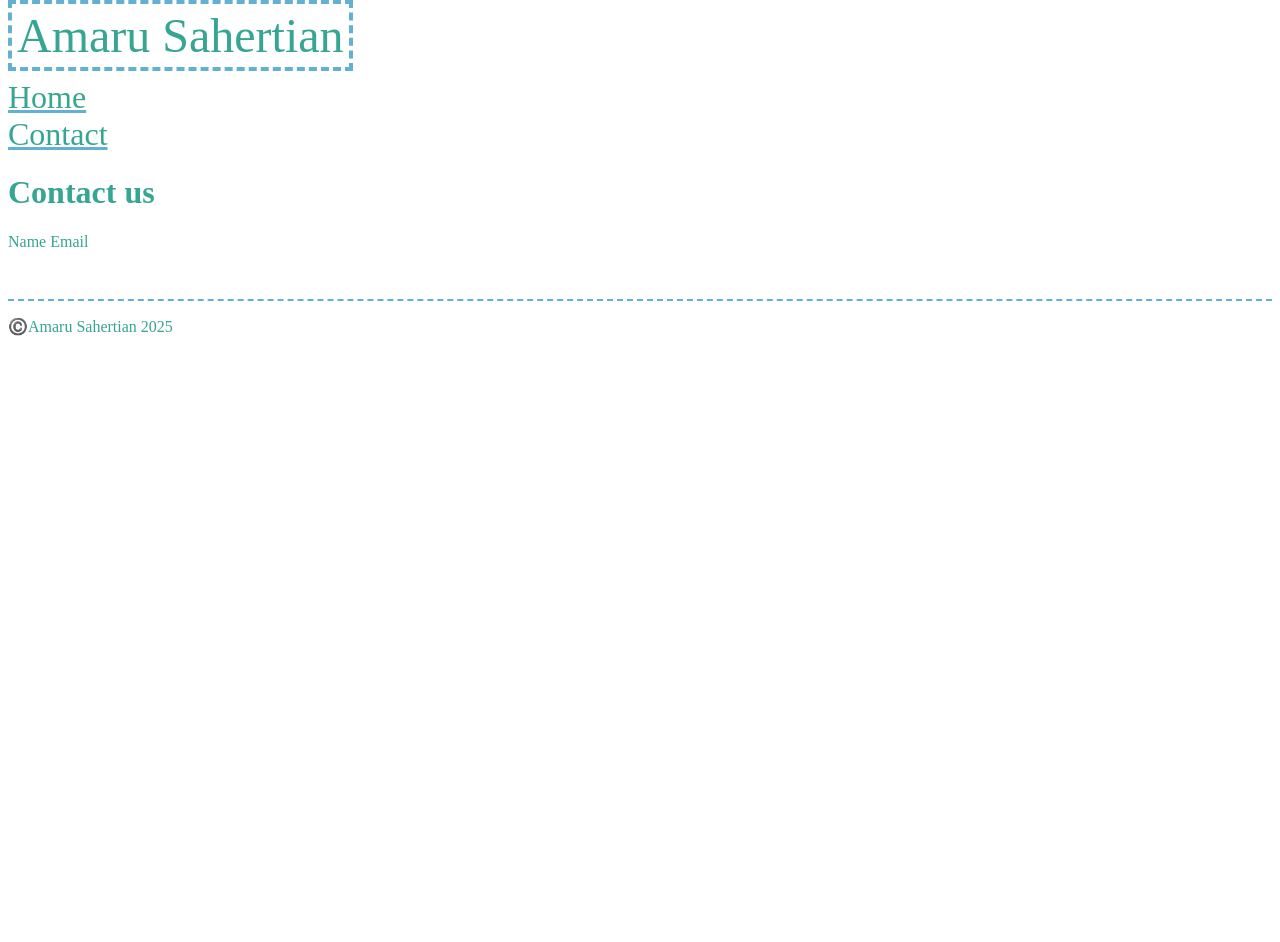
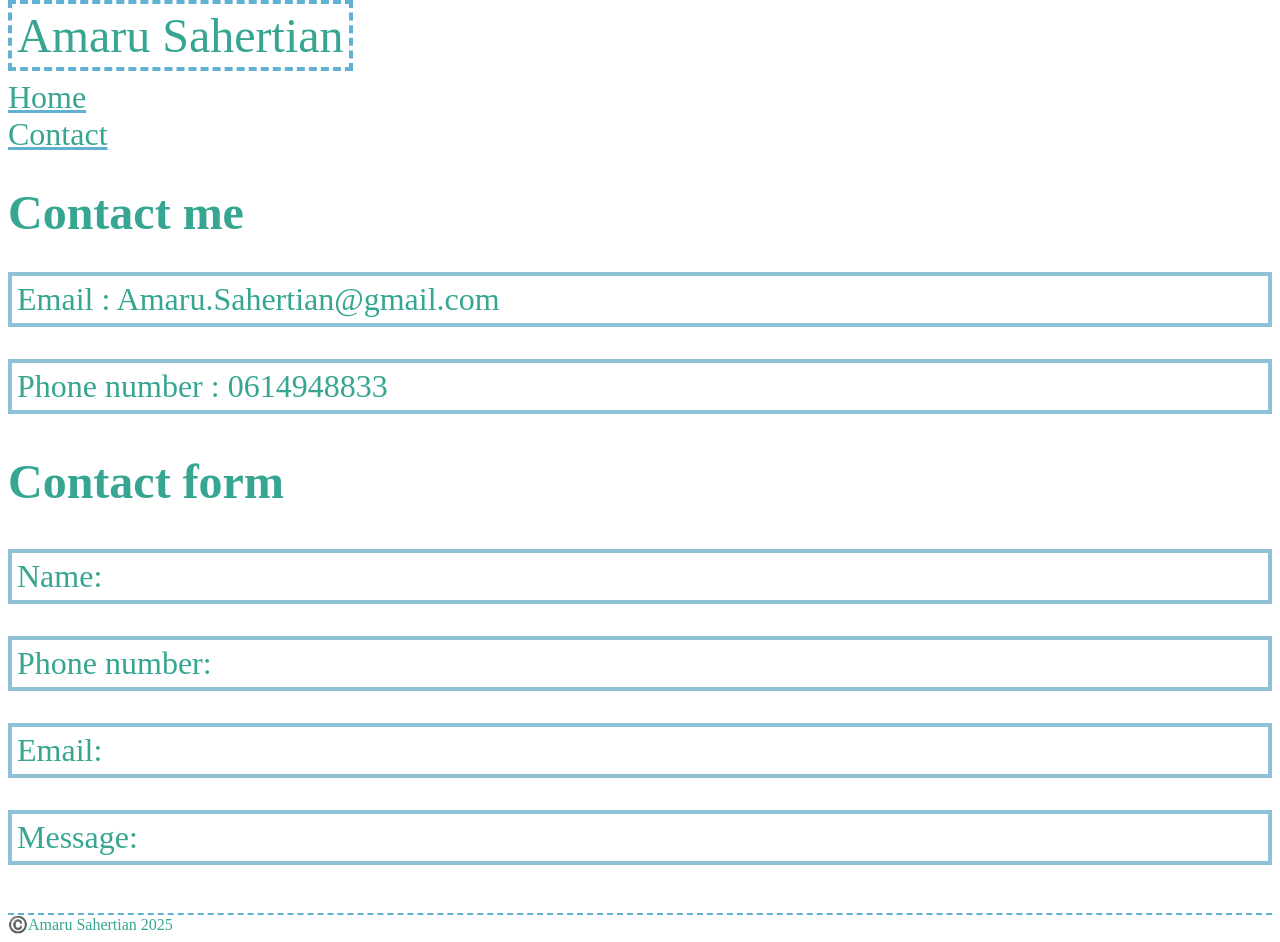
Before and after one commit to front-end-fundamentals-2025/fef-portfolio-amarusahertian, a plain HTML site: page portfolio/contacts.html in a window 1280 px wide. Before the commit the page ends 800 px from the top, so only its background shows below. Drawn offline with Linux system fonts and the light colour scheme; a web font is replaced by a local one.

Commit message:
finished

```diff
--- a/portfolio/contacts.html
+++ b/portfolio/contacts.html
@@ -23,13 +23,19 @@
       </nav>
     </header>
     <main>
-      <h1>Contact us</h1>
-      Name
-      Email
+      <h1>Contact me</h1>
+      <p>Email : Amaru.Sahertian@gmail.com</p>
+  <p>Phone number : 0614948833</p>
+
+  <h2>Contact form</h2>
+  <p>Name:</p>
+  <p>Phone number:</p>
+  <p>Email:</p>
+  <p>Message:</p>
 
     </main>
     <footer>
-      <p>©️Amaru Sahertian 2025</p>
+    ©️Amaru Sahertian 2025
     </footer>
   </body>
 </html>
--- a/portfolio/css/main.css
+++ b/portfolio/css/main.css
@@ -25,7 +25,7 @@ a {
 
 /*main*/
 .main-img {
-  width: 100%;
+  width: 90%;
 }
 
 /* footer */
@@ -33,4 +33,16 @@ footer{
 
 margin-top: 3rem;
 border-top: 2px dashed rgb(98, 176, 210);
+
 }
+
+h1,h2{
+  font-size: 3rem;
+}
+
+/*forms*/
+p{
+  border: 4px solid  rgb(142, 192, 214);
+  padding: 5px;
+  font-size: 2rem;
+};
```
Also changed, not shown: portfolio/index.html (+1 -1 lines).
